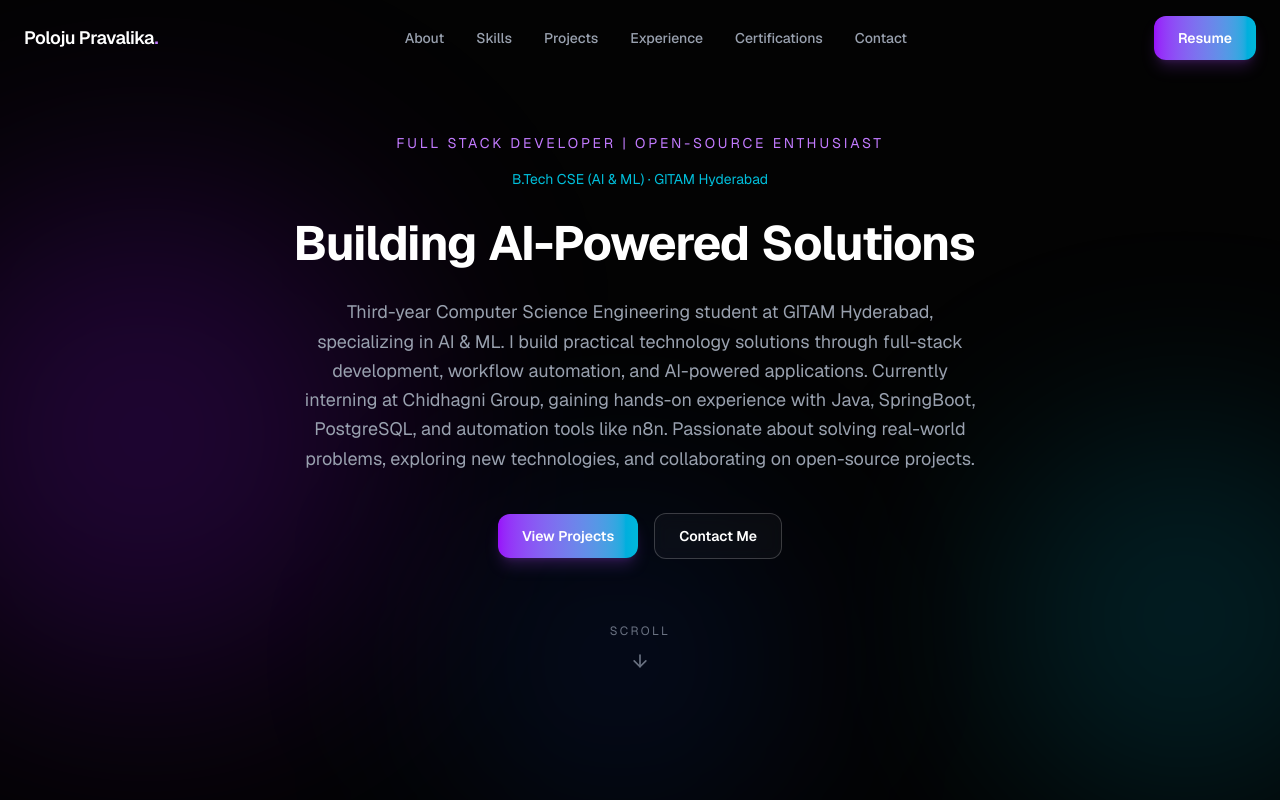
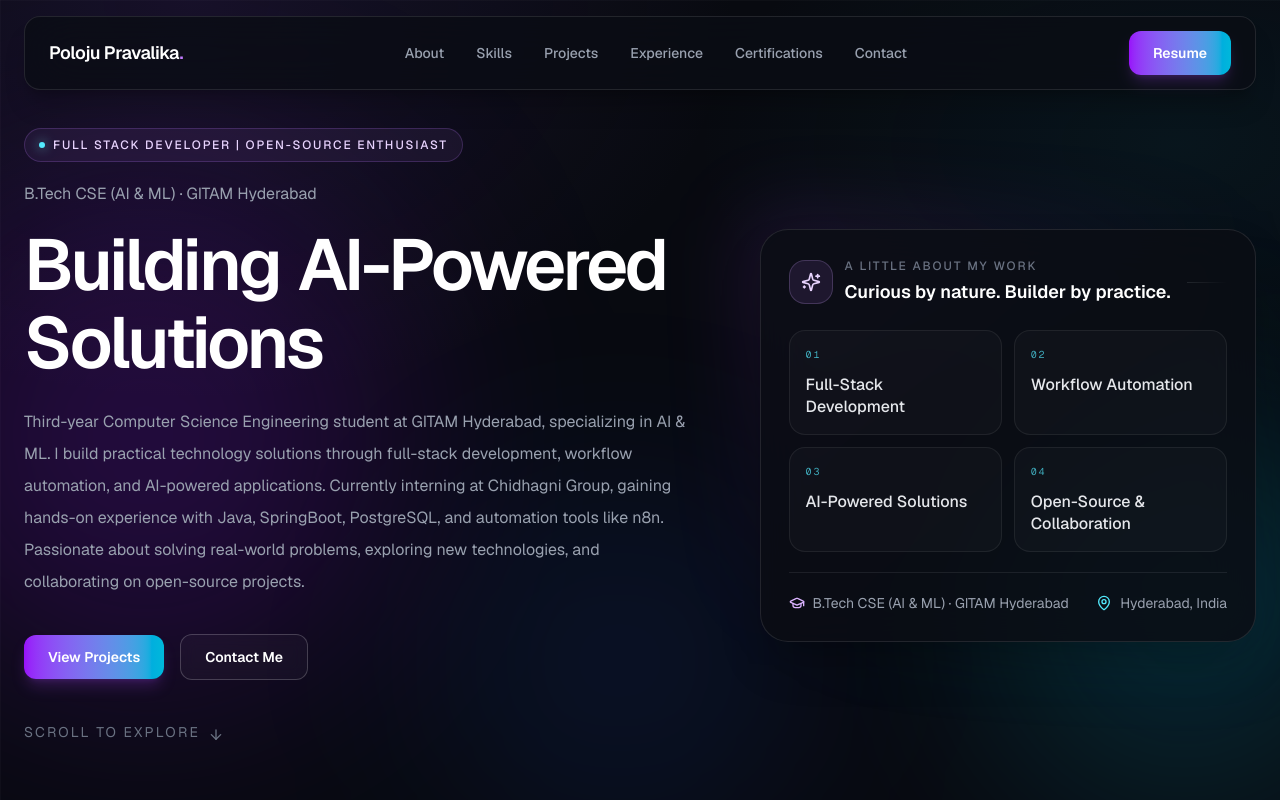
Before and after one commit to Ppoloju/pravalika-portfolio, a Next.js app: page / in a window 1280 px wide. Shown: the top 800 px of the page. Built offline with nearby package versions, Linux system fonts and the light colour scheme.

Commit message:
fixed ui alignment issues

```diff
--- a/app/globals.css
+++ b/app/globals.css
@@ -2,10 +2,10 @@
 @import "../styles/animations.css";
 
 :root {
-  --background: #030303;
+  --background: #080a10;
   --foreground: #fafafa;
   --muted: #9ca3af;
-  --card: rgba(255, 255, 255, 0.03);
+  --card: rgba(15, 18, 28, 0.72);
   --border: rgba(255, 255, 255, 0.1);
   --purple: #a855f7;
   --cyan: #06b6d4;
@@ -28,7 +28,14 @@ html {
 }
 
 body {
-  background: var(--background);
+  background-color: var(--background);
+  background-image:
+    radial-gradient(ellipse at 15% 0%, rgba(88, 52, 151, 0.18), transparent 34rem),
+    radial-gradient(ellipse at 92% 18%, rgba(8, 102, 122, 0.12), transparent 30rem),
+    linear-gradient(rgba(255, 255, 255, 0.025) 1px, transparent 1px),
+    linear-gradient(90deg, rgba(255, 255, 255, 0.025) 1px, transparent 1px);
+  background-size: auto, auto, 64px 64px, 64px 64px;
+  background-attachment: fixed;
   color: var(--foreground);
   font-family: var(--font-geist-sans), system-ui, sans-serif;
   -webkit-font-smoothing: antialiased;
@@ -38,6 +45,11 @@ body {
 ::selection {
   background: rgba(168, 85, 247, 0.35);
   color: #fff;
+}
+
+*:focus-visible {
+  outline: 2px solid #67e8f9;
+  outline-offset: 3px;
 }
 
 /* Custom scrollbar */
--- a/app/layout.tsx
+++ b/app/layout.tsx
@@ -36,7 +36,7 @@ export default function RootLayout({
       lang="en"
       className={`${geistSans.variable} ${geistMono.variable} scroll-smooth`}
     >
-      <body className="min-h-screen bg-[#030303] text-white antialiased" suppressHydrationWarning>
+      <body className="min-h-screen text-white antialiased" suppressHydrationWarning>
         {children}
       </body>
     </html>
--- a/components/layout/Navbar.tsx
+++ b/components/layout/Navbar.tsx
@@ -34,14 +34,14 @@ export function Navbar() {
         animate={{ y: 0 }}
         transition={{ duration: 0.6, ease: [0.22, 1, 0.36, 1] }}
         className={cn(
-          "fixed top-0 left-0 right-0 z-50 transition-all duration-300",
+          "fixed inset-x-0 top-0 z-50 px-3 pt-3 transition-all duration-300 sm:px-6 sm:pt-4",
           scrolled
-            ? "border-b border-white/10 bg-black/70 backdrop-blur-xl"
-            : "bg-transparent"
+            ? "drop-shadow-lg drop-shadow-black/20"
+            : ""
         )}
       >
         <nav
-          className="mx-auto flex max-w-7xl items-center justify-between px-4 sm:px-6 py-3 sm:py-4"
+          className="mx-auto flex max-w-7xl items-center justify-between rounded-2xl border border-white/10 bg-[#0b0d14]/80 px-4 py-3 shadow-xl shadow-black/20 backdrop-blur-xl sm:px-6 sm:py-3.5"
           aria-label="Main navigation"
         >
           <Link
@@ -57,10 +57,10 @@ export function Navbar() {
               <li key={link.href}>
                 <Link
                   href={link.href}
-                  className="group relative text-xs sm:text-sm font-medium text-gray-400 transition-colors hover:text-white"
+                  className="group relative text-xs sm:text-sm font-medium text-gray-400 transition-colors hover:text-cyan-200"
                 >
                   {link.label}
-                  <span className="absolute -bottom-1 left-0 h-px w-0 bg-gradient-to-r from-purple-500 to-cyan-400 transition-all duration-300 group-hover:w-full" />
+                  <span className="absolute -bottom-1 left-0 h-px w-0 bg-gradient-to-r from-purple-400 to-cyan-300 transition-all duration-300 group-hover:w-full" />
                 </Link>
               </li>
             ))}
--- a/components/sections/Hero.tsx
+++ b/components/sections/Hero.tsx
@@ -1,7 +1,7 @@
 "use client";
 
 import { motion } from "framer-motion";
-import { ArrowDown } from "lucide-react";
+import { ArrowDown, GraduationCap, MapPin, Sparkles } from "lucide-react";
 import { Container } from "@/components/ui/Container";
 import { GradientButton } from "@/components/ui/GradientButton";
 import { OutlineButton } from "@/components/ui/OutlineButton";
@@ -11,8 +11,8 @@ import { fadeUp, defaultTransition } from "@/lib/animations";
 
 export function Hero() {
   return (
-    <section className="relative flex min-h-screen items-center py-16 sm:py-20 md:py-32">
-      <Container className="relative z-10">
+    <section className="relative flex min-h-[92svh] items-center overflow-hidden pb-14 pt-28 sm:pt-32 md:min-h-screen md:py-32">
+      <Container className="relative z-10 grid items-center gap-12 lg:grid-cols-[minmax(0,1.15fr)_minmax(320px,0.85fr)] lg:gap-16">
         <motion.div
           initial="hidden"
           animate="visible"
@@ -23,32 +23,36 @@ export function Hero() {
               transition: { staggerChildren: 0.12, delayChildren: 0.2 },
             },
           }}
-          className="mx-auto max-w-4xl text-center"
+          className="max-w-3xl"
         >
           <motion.p
             variants={fadeUp}
             transition={defaultTransition}
-            className="text-xs sm:text-sm uppercase tracking-[0.15em] sm:tracking-[0.2em] text-purple-400 mb-3 sm:mb-4"
+            className="mb-5 inline-flex items-center gap-2 rounded-full border border-purple-400/20 bg-purple-400/[0.07] px-3.5 py-2 text-[11px] font-medium uppercase tracking-[0.15em] text-purple-200 sm:text-xs"
           >
+            <span className="h-1.5 w-1.5 rounded-full bg-cyan-300 shadow-[0_0_12px_rgba(103,232,249,0.8)]" />
             {portfolio.role}
           </motion.p>
 
           <motion.p
             variants={fadeUp}
             transition={{ ...defaultTransition, delay: 0.1 }}
-            className="mb-4 sm:mb-6 text-xs sm:text-sm text-cyan-400/90"
+            className="mb-4 text-sm text-gray-400 sm:mb-5 sm:text-base"
           >
             {portfolio.education}
           </motion.p>
 
-          <h1 className="text-2xl sm:text-3xl md:text-4xl lg:text-5xl font-bold tracking-tight leading-tight text-white">
-            <AnimatedText text={portfolio.tagline} />
+          <h1 className="max-w-3xl text-4xl font-semibold leading-[1.08] tracking-[-0.045em] text-white sm:text-5xl md:text-6xl xl:text-7xl">
+            <AnimatedText
+              text={portfolio.tagline}
+              className="gap-x-[0.25em]"
+            />
           </h1>
 
           <motion.p
             variants={fadeUp}
             transition={{ ...defaultTransition, delay: 0.3 }}
-            className="mt-4 sm:mt-6 text-sm sm:text-base md:text-lg text-gray-400 leading-relaxed max-w-2xl mx-auto"
+            className="mt-6 max-w-2xl text-sm leading-7 text-gray-400 sm:text-base sm:leading-8"
           >
             {portfolio.headline}
           </motion.p>
@@ -56,7 +60,7 @@ export function Hero() {
           <motion.div
             variants={fadeUp}
             transition={{ ...defaultTransition, delay: 0.4 }}
-            className="mt-8 sm:mt-10 flex flex-wrap items-center justify-center gap-3 sm:gap-4"
+            className="mt-8 flex flex-wrap items-center gap-3 sm:mt-9 sm:gap-4"
           >
             <GradientButton href="#projects">View Projects</GradientButton>
             <OutlineButton href="#contact">Contact Me</OutlineButton>
@@ -65,23 +69,78 @@ export function Hero() {
           <motion.div
             variants={fadeUp}
             transition={{ ...defaultTransition, delay: 0.6 }}
-            className="mt-12 sm:mt-16 flex justify-center"
+            className="mt-10"
           >
             <a
               href="#about"
               aria-label="Scroll to about section"
-              className="flex flex-col items-center gap-2 text-gray-500 transition-colors hover:text-gray-300"
+              className="inline-flex items-center gap-2 text-sm text-gray-500 transition-colors hover:text-gray-300"
             >
-              <span className="text-[10px] sm:text-xs uppercase tracking-[0.15em] sm:tracking-[0.2em]">Scroll</span>
+              <span className="uppercase tracking-[0.15em]">Scroll to explore</span>
               <motion.div
-                animate={{ y: [0, 6, 0] }}
+                animate={{ y: [0, 4, 0] }}
                 transition={{ duration: 1.5, repeat: Infinity }}
               >
-                <ArrowDown className="h-5 w-5" />
+                <ArrowDown className="h-4 w-4" />
               </motion.div>
             </a>
           </motion.div>
         </motion.div>
+
+        <motion.aside
+          initial={{ opacity: 0, y: 20 }}
+          animate={{ opacity: 1, y: 0 }}
+          transition={{ ...defaultTransition, delay: 0.45 }}
+          className="relative mx-auto w-full max-w-xl lg:mx-0 lg:ml-auto"
+          aria-label="Areas of focus"
+        >
+          <div className="absolute -inset-4 rounded-[2rem] bg-gradient-to-br from-purple-500/15 via-transparent to-cyan-500/10 blur-2xl" />
+          <div className="relative overflow-hidden rounded-[1.75rem] border border-white/10 bg-[#0b0d14]/85 p-5 shadow-2xl shadow-black/30 backdrop-blur-xl sm:p-7">
+            <div className="flex items-center justify-between gap-4">
+              <div className="flex items-center gap-3">
+                <div className="flex h-11 w-11 items-center justify-center rounded-2xl border border-purple-300/20 bg-purple-400/10 text-purple-200">
+                  <Sparkles className="h-5 w-5" aria-hidden />
+                </div>
+                <div>
+                  <p className="text-xs font-medium uppercase tracking-[0.16em] text-gray-500">
+                    A little about my work
+                  </p>
+                  <p className="mt-1 text-base font-semibold text-white sm:text-lg">
+                    Curious by nature. Builder by practice.
+                  </p>
+                </div>
+              </div>
+              <span className="hidden h-px flex-1 bg-gradient-to-r from-white/10 to-transparent sm:block" />
+            </div>
+
+            <div className="mt-6 grid grid-cols-2 gap-3">
+              {portfolio.about.focus.map((item, index) => (
+                <div
+                  key={item.title}
+                  className="rounded-2xl border border-white/[0.07] bg-white/[0.025] p-3.5 sm:p-4"
+                >
+                  <span className="mb-3 block font-mono text-[10px] tracking-[0.18em] text-cyan-300/70">
+                    0{index + 1}
+                  </span>
+                  <p className="text-sm font-medium leading-snug text-gray-200 sm:text-base">
+                    {item.title}
+                  </p>
+                </div>
+              ))}
+            </div>
+
+            <div className="mt-5 flex flex-col gap-3 border-t border-white/[0.08] pt-5 text-xs text-gray-400 sm:flex-row sm:items-center sm:justify-between sm:text-sm">
+              <span className="inline-flex items-center gap-2">
+                <GraduationCap className="h-4 w-4 shrink-0 text-purple-300" aria-hidden />
+                {portfolio.education}
+              </span>
+              <span className="inline-flex items-center gap-2">
+                <MapPin className="h-4 w-4 shrink-0 text-cyan-300" aria-hidden />
+                {portfolio.location.split(" · ")[0]}
+              </span>
+            </div>
+          </div>
+        </motion.aside>
       </Container>
     </section>
   );
--- a/components/ui/AnimatedText.tsx
+++ b/components/ui/AnimatedText.tsx
@@ -13,7 +13,7 @@ export function AnimatedText({ text, className, delay = 0 }: AnimatedTextProps)
   const words = text.split(" ");
 
   return (
-    <span className={cn("inline-flex", className)}>
+    <span className={cn("flex flex-wrap", className)}>
       {words.map((word, i) => (
         <motion.span
           key={`${word}-${i}`}
@@ -24,7 +24,7 @@ export function AnimatedText({ text, className, delay = 0 }: AnimatedTextProps)
             delay: delay + i * 0.08,
             ease: [0.22, 1, 0.36, 1],
           }}
-          className="mr-[0.25em] inline-block"
+          className="inline-block"
         >
           {word}
         </motion.span>
```
Also changed, not shown: components/ui/GlowCard.tsx (+4 -5 lines).
